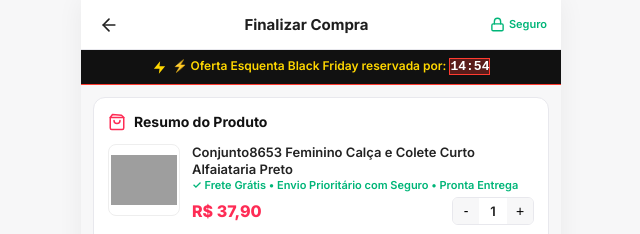
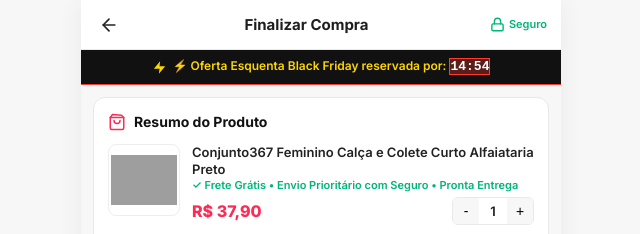
Before and after one commit to h1o0xo/esquentablackfriday, a plain HTML site: page pagamento.html in a window 1280 px wide. Shown: the top 234 px of the page, without its empty margins (319-959 px from the left). Drawn offline with nearby package versions, Linux system fonts and the light colour scheme; grey boxes are pictures that could not be loaded.

Commit message:
Update pagamento.html

```diff
--- a/pagamento.html
+++ b/pagamento.html
@@ -61,7 +61,7 @@
         <div class="co-prod-row">
           <img src="https://i.ibb.co/6JfmSc0Z/Gemini-Generated-Image-2yedqj2yedqj2yed.jpg" alt="Conjunto Feminino Calça e Colete Curto Alfaiataria" class="co-prod-img" id="coProdImg" onerror="this.src='images/cores/preto.jpg'">
           <div class="co-prod-info">
-            <div class="co-prod-name" id="coProdName">Conjunto8653 Feminino Calça e Colete Curto Alfaiataria Preto</div>
+            <div class="co-prod-name" id="coProdName">Conjunto367 Feminino Calça e Colete Curto Alfaiataria Preto</div>
             <div class="co-prod-meta" id="coProdMeta">✓ Frete Grátis • Envio Prioritário com Seguro • Pronta Entrega</div>
             <div class="co-prod-price-row">
               <div class="co-prod-price">R$ 37,90</div>
```
